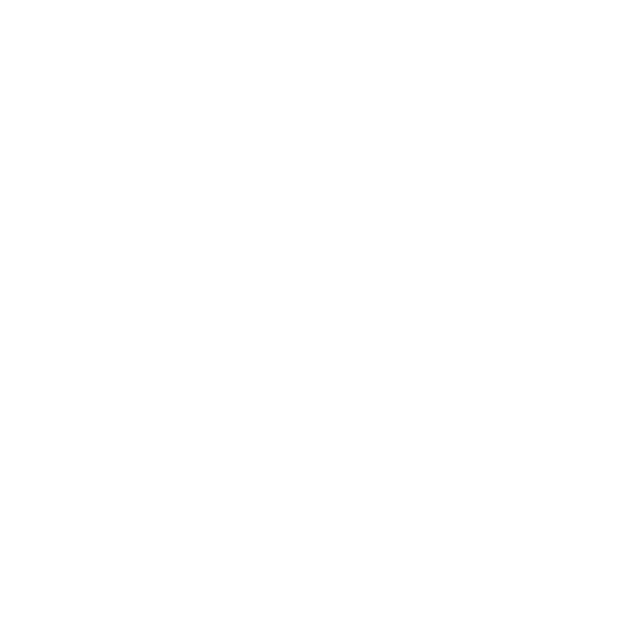
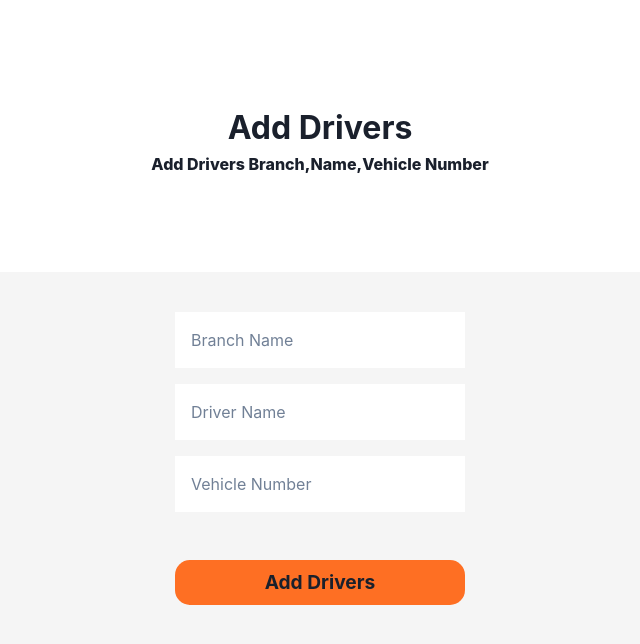
Before and after one commit to CodeshShubh/atteno-Attendance-full-stack-app, a React (Vite) app in the folder frontend/: page /AddDrivers in a window 1280 px wide. Before the commit this address had no page. Shown: the top 644 px of the page, without its empty margins (320-960 px from the left). Built offline with nearby package versions, Linux system fonts and the light colour scheme.

Commit message:
AddDrivers

```diff
--- a/frontend/src/Admin/MDashboard.jsx
+++ b/frontend/src/Admin/MDashboard.jsx
@@ -27,6 +27,13 @@
         navigate('/DriverBranch');
      }
 
+     const AddDriversHandler =(e)=>{
+        e.preventDefault();
+        navigate('/AddDrivers');
+     }
+
+
+
 
 
   return (
@@ -39,7 +46,7 @@
         />
         <Navigationbtns onclick={AttandenceHandler}  btn="Attendance" btncolor={"green"} icons={<FaCalendarDays />}/>
         <Navigationbtns onclick={DriverBranchHandler}  btn={"Driver Branch"} btncolor={"blue"} icons={<FaCodeBranch />} />
-        <Navigationbtns btn={"Add Driver"} btncolor={"yellow"} icons={<FcManager />}/>
+        <Navigationbtns onclick={AddDriversHandler}   btn={"Add Driver"} btncolor={"yellow"} icons={<FcManager />}/>
     </DashboardConatiner>
   )
 }
--- a/frontend/src/Admin/ManageData/AddDrivers.jsx
+++ b/frontend/src/Admin/ManageData/AddDrivers.jsx
@@ -0,0 +1,64 @@
+import styled from "styled-components";
+import { OrangeButton } from '../../components/Home/MHome';
+
+const AddDrivers = () => {
+  return (
+    <AddDriversConatiner>
+      <div className="top_heading">
+        <h1>Add Drivers</h1>
+        <p>Add Drivers Branch,Name,Vehicle Number</p>
+      </div>
+
+     <div className="form_Container">
+      <form>
+          <input type="text" name="branch" placeholder="Branch Name" />
+          <input type="text" name="driver" placeholder="Driver Name" />
+          <input type="text" name="vehicle" placeholder="Vehicle Number" />
+          <OrangeButton>Add Drivers</OrangeButton>
+      </form>
+     </div>
+    </AddDriversConatiner>
+  )
+}
+
+export default AddDrivers;
+
+const AddDriversConatiner = styled.div`
+ max-width: 1440px;
+ min-height: 844px;
+ padding: 0.5rem;
+ background-color: white;
+ .top_heading{
+  display: flex;
+  align-items: center;
+  justify-content: center;
+  flex-direction: column;
+  margin: 6rem 0;
+  >h1{
+    font-weight: bolder;
+    font-size: 2rem;
+  }
+  >p{
+    font-weight: 800;
+  }
+ }
+
+ .form_Container{
+  background-color: whitesmoke;
+  border-radius: 10px;
+  display: flex;
+  flex-direction: column;
+  justify-content: center;
+  align-items: center;
+  >form{
+    display: flex;
+    flex-direction: column;
+    padding: 0.5rem;
+    gap: 1rem;
+    margin-top:2rem ;
+    >input{
+      padding: 1rem;
+    }
+  }
+ }
+`
--- a/frontend/src/App.jsx
+++ b/frontend/src/App.jsx
@@ -19,6 +19,7 @@
 import TotalDrivers from './Admin/ManageData/TotalDrivers';
 import Attendance from './Admin/ManageData/Attendance';
 import DriverBranch from './Admin/ManageData/DriverBranch';
+import AddDrivers from './Admin/ManageData/AddDrivers';
 
 
 function App() {
@@ -40,6 +41,8 @@
           <Route path='/totaldrivers' element={<TotalDrivers/> }/>
           <Route path='/DriverAttendance' element={<Attendance/> }/>
           <Route path='/DriverBranch' element={<DriverBranch/> }/>
+          <Route path='/AddDrivers' element={<AddDrivers/> }/>
+
 
 
 
```
